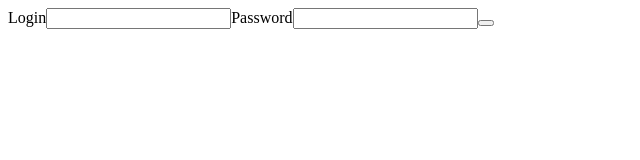
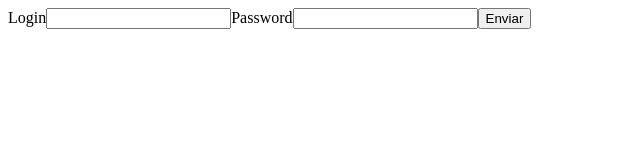
Before and after one commit to Rafiere/course_youtube_curso-de-react-para-iniciantes, a React (Create React App) app: page /component-login in a window 1280 px wide. Shown: the top 160 px of the page, without its empty margins (0-640 px from the left). Built offline with nearby package versions, Linux system fonts and the light colour scheme.

Commit message:
fix: adding correct button type.

```diff
--- a/src/app/pages/login-componentizado/LoginComponentizado.tsx
+++ b/src/app/pages/login-componentizado/LoginComponentizado.tsx
@@ -29,7 +29,7 @@ export const LoginComponentizado = () => {
           value={password}
           onChange={(novoValor) => setPassword(novoValor)}
         />
-        <button></button>
+        <button type="button">Enviar</button>
       </form>
     </div>
   );
```
